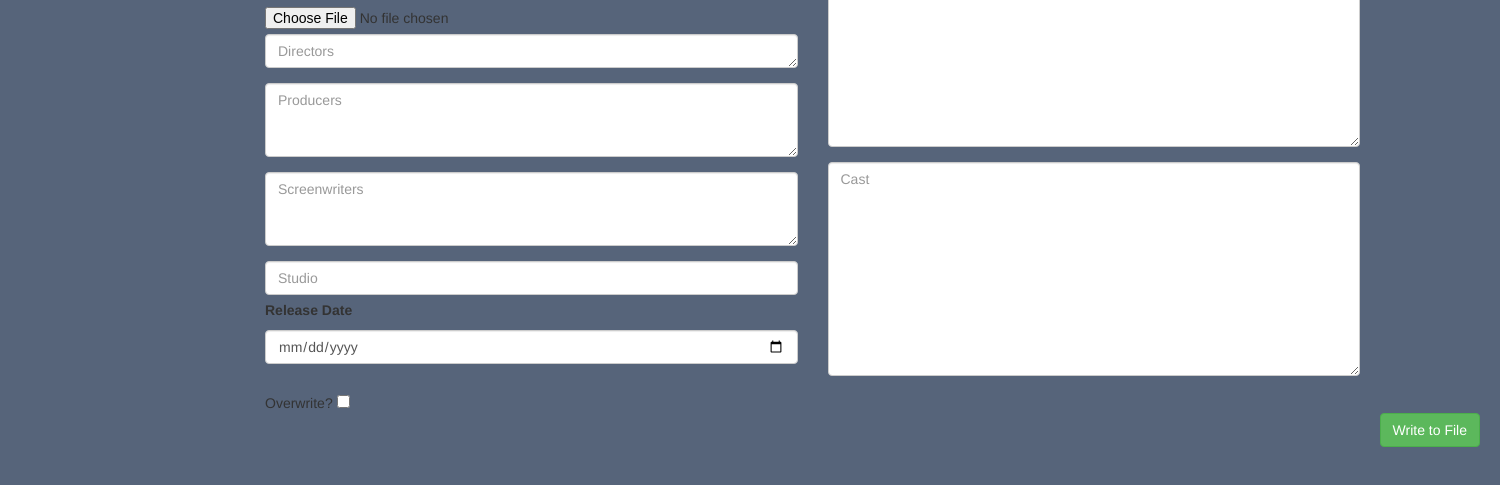
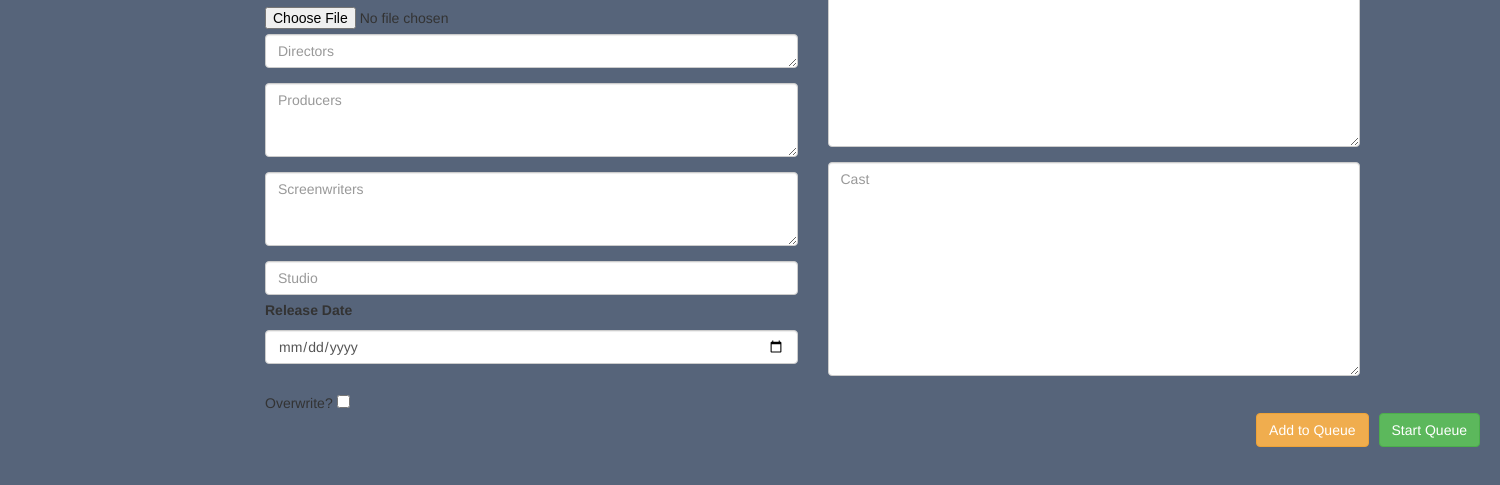
Before and after one commit to TheoRice/open-tagger, an Electron app: page index.html in a window 1500 px wide. Shown: the part 137-622 px from the top of the page. Drawn offline with nearby package versions, Linux system fonts and the light colour scheme.

Commit message:
added queue button and click detection

```diff
--- a/index.html
+++ b/index.html
@@ -71,7 +71,8 @@
                     Overwrite? <input type="checkbox" , id='overwrite'>
                 </div>
                 <div id="bottom">
-                    <button type='submit' class="btn btn-success">Write to File</button>
+                    <button type='submit' class="btn btn-success" id='start-queue'>Start Queue</button>
+                    <button type="button" class="btn btn-warning" id='add-queue'>Add to Queue</button>
                 </div>
             </div>
         </div>
--- a/mde.js
+++ b/mde.js
@@ -9,7 +9,6 @@ $(document).ready(function() {
         event.preventDefault();
         const xmlMOVI = writeXML();
 
-        console.log($('#year'));
 
         fs.writeFile('/tmp/xmlMOVI.txt', xmlMOVI, function (err) {
             if (err) throw err;
@@ -25,6 +24,10 @@ $(document).ready(function() {
             $('#directors')[0].value.replace("\n", "&"),
             $('#overwrite').checked
         );
+    });
+
+    $('#add-queue').click( function() {
+        console.log('queue button press detected');
     });
 
     $('#imgFile').change(function() {
--- a/style.css
+++ b/style.css
@@ -27,4 +27,5 @@ input {
 
 #bottom button {
     float: right;
+    margin: 0 0 0 10px;
 }
```
